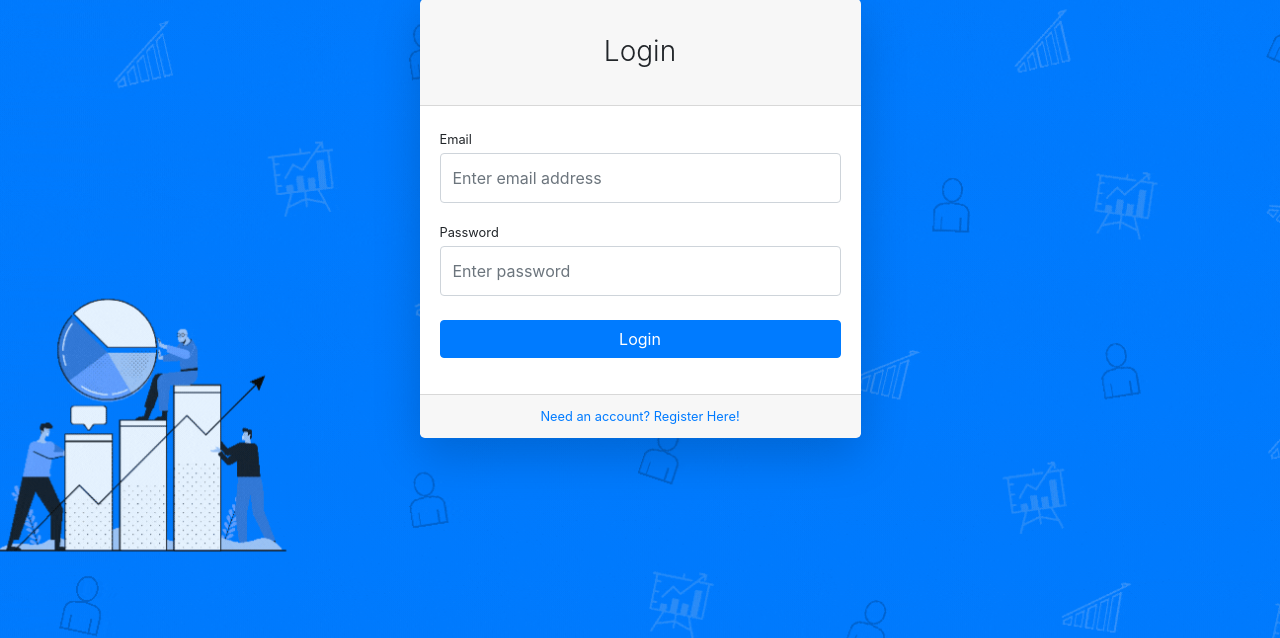
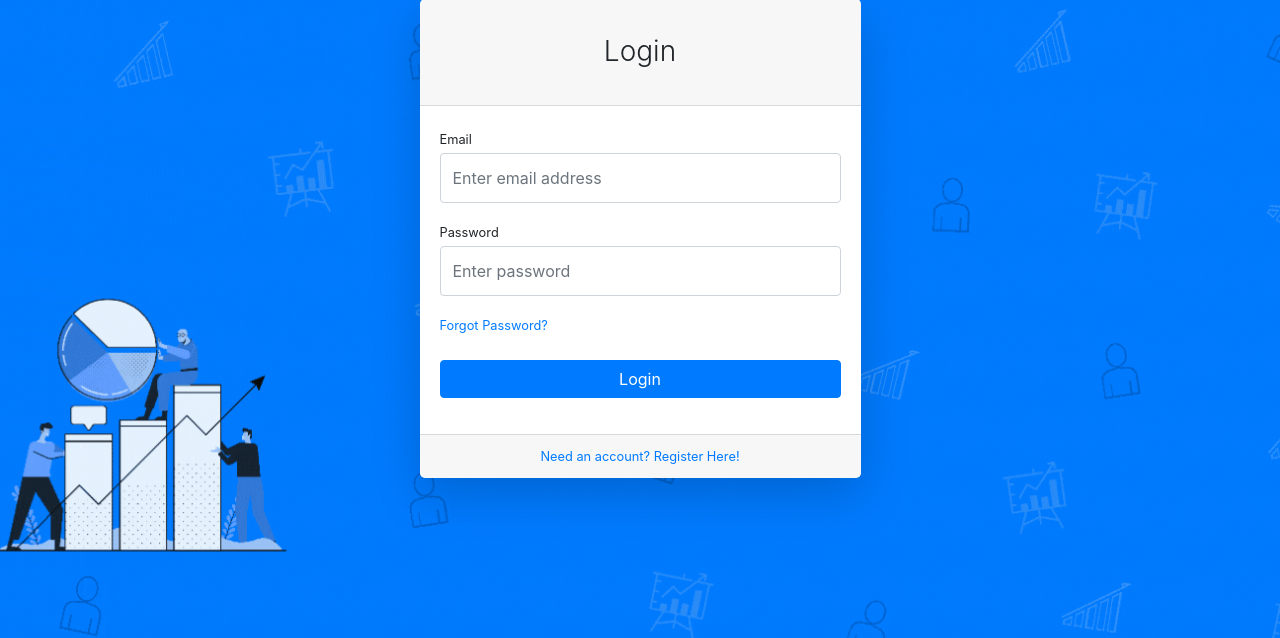
Before and after one commit to TanavAggarwal/stockP, a Django app: page / in a window 1280 px wide. Shown: the part 49-687 px from the top of the page. Run offline with Django 3.2, Linux system fonts and the light colour scheme; some libraries are stand-ins or nearby versions.

Commit message:
Update login.html

```diff
--- a/templates/login.html
+++ b/templates/login.html
@@ -34,13 +34,16 @@
                                                 <label class="small mb-1" for="inputPassword">Password</label>
                                                 <input class="form-control py-4" name="password" id="inputPassword" type="password" placeholder="Enter password" />
                                             </div>
+                                            <div>
+                                                <a href="/forgot_password.html" class="small">Forgot Password?</a>
+                                            </div>
                                             <!--<div class="form-group">
                                                 <div class="custom-control custom-checkbox">
                                                     <input class="custom-control-input" id="rememberPasswordCheck" type="checkbox" />
                                                     <label class="custom-control-label" for="rememberPasswordCheck">Remember password</label>
                                                 </div>
                                             </div> -->
-                                            <div class="form-group d-flex align-items-center justify-content-between mt-4 mb-0">
+                                            <div class="form-group align-items-center justify-content-between mt-4 mb-0">
                                                 <!--<a class="small" href="/password.html">Forgot Password?</a> -->
                                                 <button type="submit" class="btn btn-primary btn-block">Login</button>
                                             </div>
```
